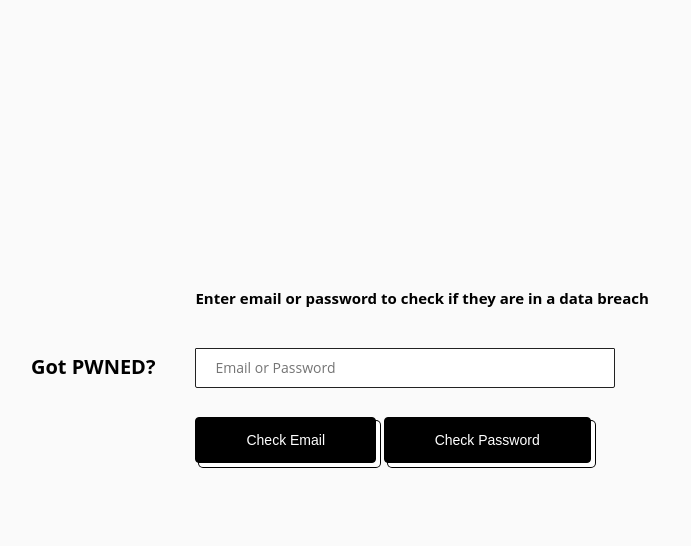
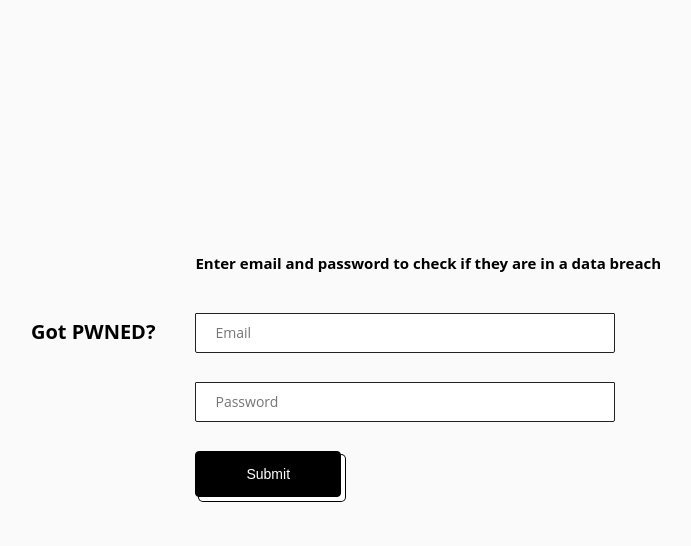
Before and after one commit to coling154/haveYouBeenBreached, a Flask app: page / in a window 1280 px wide. Shown: the top 546 px of the page, without its empty margins (279-970 px from the left). Run offline with Flask 3, Linux system fonts and the light colour scheme.

Commit message:
edited to accept username and password

```diff
--- a/app.py
+++ b/app.py
@@ -5,6 +5,7 @@
 # initializes the app, and handles all http requests & api calls.
 from flask import Flask, request, render_template, redirect, url_for, flash
 import hashlib
+import time
 import sql
 import re
 app = Flask(__name__, static_folder="static")
@@ -17,54 +18,47 @@ app.config['SECRET_KEY'] = "secretkey"
 def index():
    return render_template("landing.html")
 
-# Handles the Check Pass button
-@app.route('/checkPass', methods = ["POST"])
-def checkPass():
-   if request.method == "POST":
 
-      # Send alert if form is empty
-      if request.form['value'] == "":
+@app.route('/submit', methods = ["POST"])
+def check():
+   if request.method == 'POST':
+      if request.form['email'] == "" or request.form['password'] == "":
          flash("ALERT: Please enter email or password", "noFill")
          return redirect("/")
 
-      pwd = request.form['value']
-      pwd = hashlib.sha256(pwd.encode("utf-8")).hexdigest() # Hash the password
-
-      # If password is in database redirect to according page
-      if sql.checkPassword(pwd, con):
-         flash("WARNING: Your password has been breached!", "danger")
-         return redirect("/")
-      else:
-         flash("ALL GOOD: Your password has not been breached... live to fight another day", "good")
-         return redirect("/")
-
-# Handles the Check Email button
-@app.route('/checkEmail', methods = ["POST"])
-def checkEmail():
-   if request.method == 'POST':
-
-      # Send alert if form is empty
-      if request.form['value'] == "":
-         flash("ALERT: Please enter email or password", "noFill")
-         return redirect("/")
-
-      email = request.form['value']
-
+      email = request.form['email']
+      password = request.form['password']
+      # Hash password
+      password = hashlib.sha256(password.encode('utf-8')).hexdigest()
       # Use regex to validate if input is a proper email
       if not re.search(r".+@.+\..*", email):
          flash("ALERT: Please enter valid email", "noFill")
          return redirect("/")
 
+      start_time = time.time()
       # Hash the email
       email = hashlib.sha256(email.encode('utf-8')).hexdigest()
+      # Check email
+      if sql.checkEmail(email, con):
+         # email is in db
+         if sql.checkPassword(password, con):
+            # password is in db
+            flash("ALERT: Your account has been compromised consider changing passwords and email addresses", "danger")
+            end_time = time.time()
+            app.logger.info(end_time - start_time)
+            return redirect("/")
+         else:
+            # email is in db password is not
+            flash("ALERT: Your email was compromised in the data breach", "danger")
+            end_time = time.time()
+            app.logger.info(end_time - start_time)
+            return redirect("/")
+      else:
+         flash("ALL GOOD: Your email and password have not been breached... live to fight another day", "good")
+         end_time = time.time()
+         app.logger.info(end_time - start_time)
+         return redirect("/")
 
-      # If the email is in the database redirect to the according page
-      if sql.checkEmail(email, con):
-         flash("WARNING: Your email has been breached!", "danger")
-         return redirect("/")
-      else:
-         flash("ALL GOOD: Your email has not been breached... live to fight another day", "good")
-         return redirect("/")
 
 
 if __name__ == '__main__':
--- a/templates/landing.html
+++ b/templates/landing.html
@@ -8,13 +8,14 @@
             <div class = "input">
                 <h1 id="title" style="border-right-style: solid;border-right-width: 0px;padding-right: 0px;border-bottom-width: 0px;border-bottom-style: solid;padding-bottom: 0px;margin-top: 65px;">Got PWNED?</h1>
                 <div class="container">
-                    <h2 style="margin-left: 40px;">Enter email or password to check if they are in a data breach</h2>
+                    <h2 style="margin-left: 40px;">Enter email and password to check if they are in a data breach</h2>
                     <form method="POST">
-                        <input placeholder="Email or Password" name="value" class="form-input"></input>
-                        <label class="form-label">Email or Password</label>
+                        <input placeholder="Email" id="email" name="email" class="form-input"></input>
+                        <label for="email" class="form-label">Email</label>
+                        <input placeholder="Password" id="password" name="password" type="password" class="form-input"></input>
+                        <label for="password" class="form-label">Password</label>
 
-                        <button class="button-50" type="submit" formaction="/checkEmail">Check Email</button>
-                        <button class="button-50" type="submit" formaction="/checkPass">Check Password</button>
+                        <button class="button-50" type="submit" formaction="/submit">Submit</button>
                     </form>
                 </div>
             </div>
```
